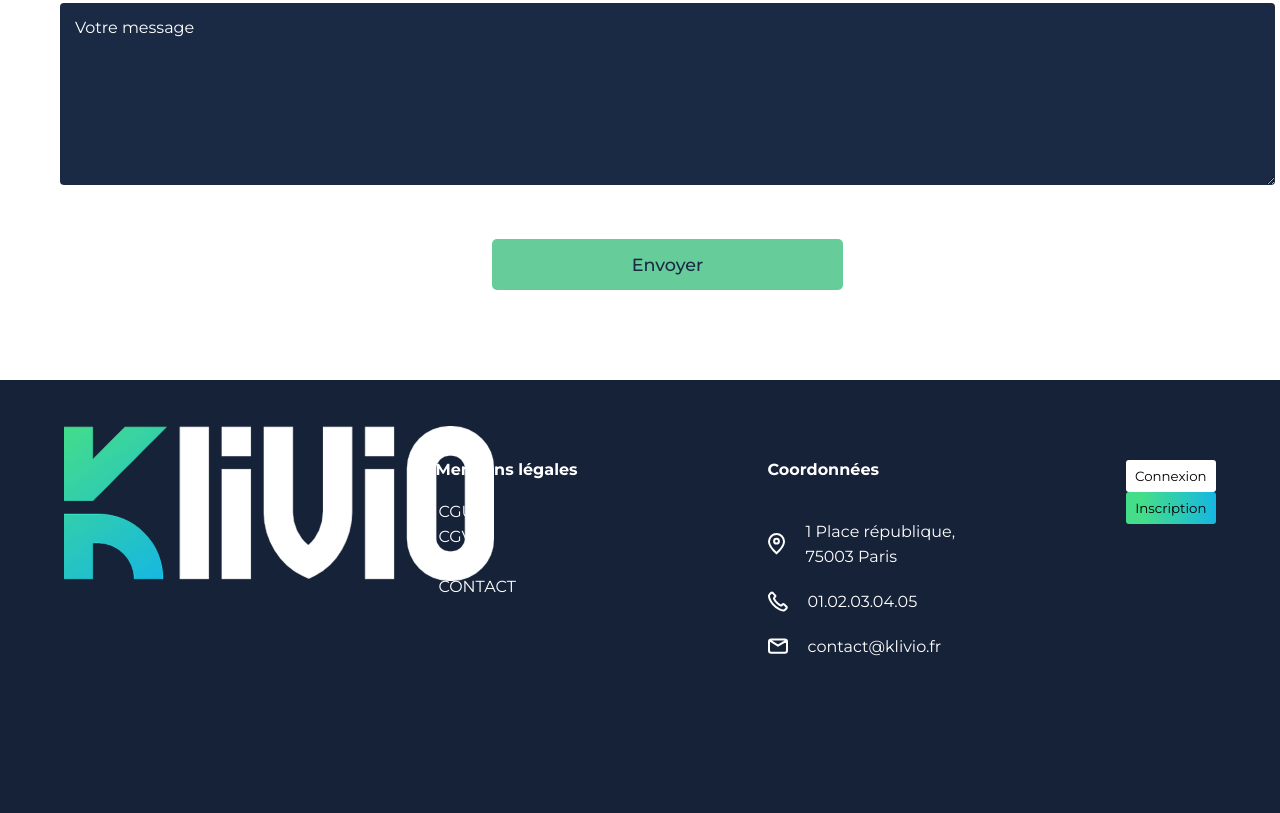
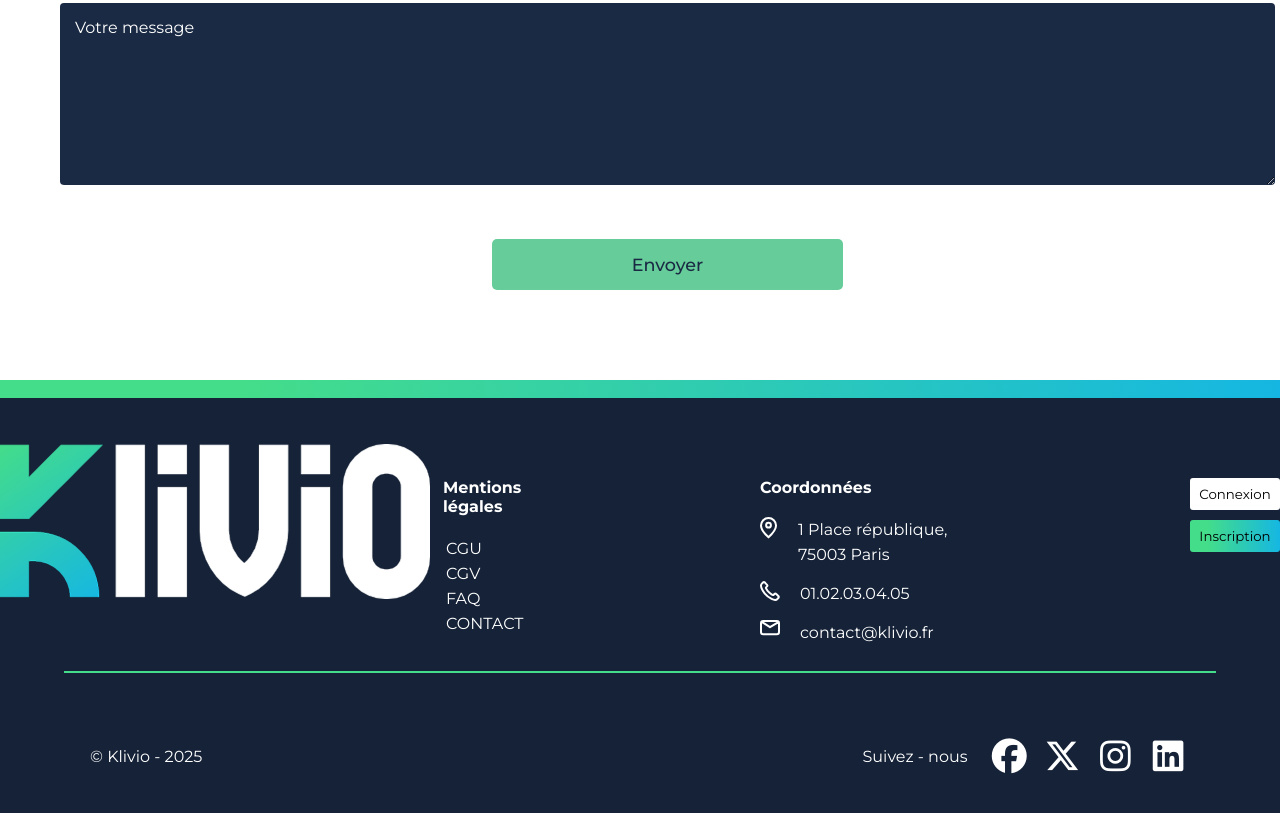
Before and after one commit to LassCissoko/klivio, a plain HTML site: page index.html in a window 1280 px wide. Shown: the part 4643-5456 px from the top of the page. Drawn offline with Linux system fonts and the light colour scheme.

Commit message:
Version desktop

```diff
--- a/index.html
+++ b/index.html
@@ -3,6 +3,7 @@
   <head>
     <meta charset="UTF-8" />
     <meta name="viewport" content="width=device-width, initial-scale=1.0" />
+    <meta name="description" content="Les meilleurs formations dur le développement personnel">
     <title>Klivio Plateforme de formations en ligne</title>
     <link rel="preconnect" href="https://fonts.googleapis.com" />
     <link rel="preconnect" href="https://fonts.gstatic.com" crossorigin />
@@ -41,7 +42,6 @@
         </div>
       </div>
     </header>
-
     <div class="formation-container">
       <div class="title-formation">
         <h2>Les formations populaires</h2>
@@ -359,6 +359,7 @@
     </div>
 
     <footer>
+      <div class="line-top-footer"></div>
       <div class="footer-top">
         <div class="footer-logo">
           <img src="./assets/logo.png" alt="Logo Klivio">
@@ -396,6 +397,21 @@
           <a href="#"><button class="btn btn-sign-up">Inscription</button></a>
         </div>
       </div>
+      <div class="line-footer"></div>
+      <div class="footer-bottom">
+        <div class="copyright">
+          <p>© Klivio - 2025</p>
+        </div>
+        <div class="socials">
+          <p>Suivez - nous</p>
+          <div class="socials-icons">
+            <a href="https://www.facebook.com/?locale=fr_FR"><i class="fa-brands fa-facebook"></i></a>
+            <a href="https://x.com/?lang=fr"><i class="fa-brands fa-x-twitter"></i></a>
+            <a href="https://www.instagram.com/"><i class="fa-brands fa-instagram"></i></a>
+            <a href="https://fr.linkedin.com/"><i class="fa-brands fa-linkedin"></i></a>
+          </div>
+        </div>
+      </div>
     </footer>
     </div>
   </body>
--- a/style.css
+++ b/style.css
@@ -429,15 +429,23 @@ flex: 1;
 /* FOOTER */
 
 footer {
+    position: relative;
     background-color: #152237;
     color: white;
     height: 489px;
 }
 
+.line-top-footer {
+background: linear-gradient(90deg, rgba(68, 221, 138, 1) 19%, rgba(21, 183, 226, 1) 100%);
+height: 18px;
+}
+
 .footer-top {
+    position: relative;
     display: flex;
     justify-content: space-around;
     padding-top: 80px;
+    gap: 200px;
 }
 
 .footer-logo {
@@ -471,10 +479,39 @@ line-height: 25px;
     width: 230px;
     display: flex;
     column-gap: 20px;
-padding-top: 20px;
+    align-items: start;
+    margin-top: 14px;
 }
 
 .btn-footer {
     display: flex;
     flex-direction: column;
+    gap: 10px;
 }
+
+.line-footer {
+    position: absolute;
+    height: 2px;
+    width: 90%;
+    background-color: #44DD8A;
+    left: 5%;
+    bottom: 40%;
+}
+
+.footer-bottom {
+    display: flex;
+    align-items: center;
+    justify-content: space-between;
+    margin-top: 80px;
+    margin: 90px;
+}
+
+.socials {
+    display: flex;
+    align-items: center;
+    gap: 20px;
+}
+
+.socials-icons {
+    font-size: 35px;
+}
```
Lines whose indentation alone changed are shown as unchanged.
